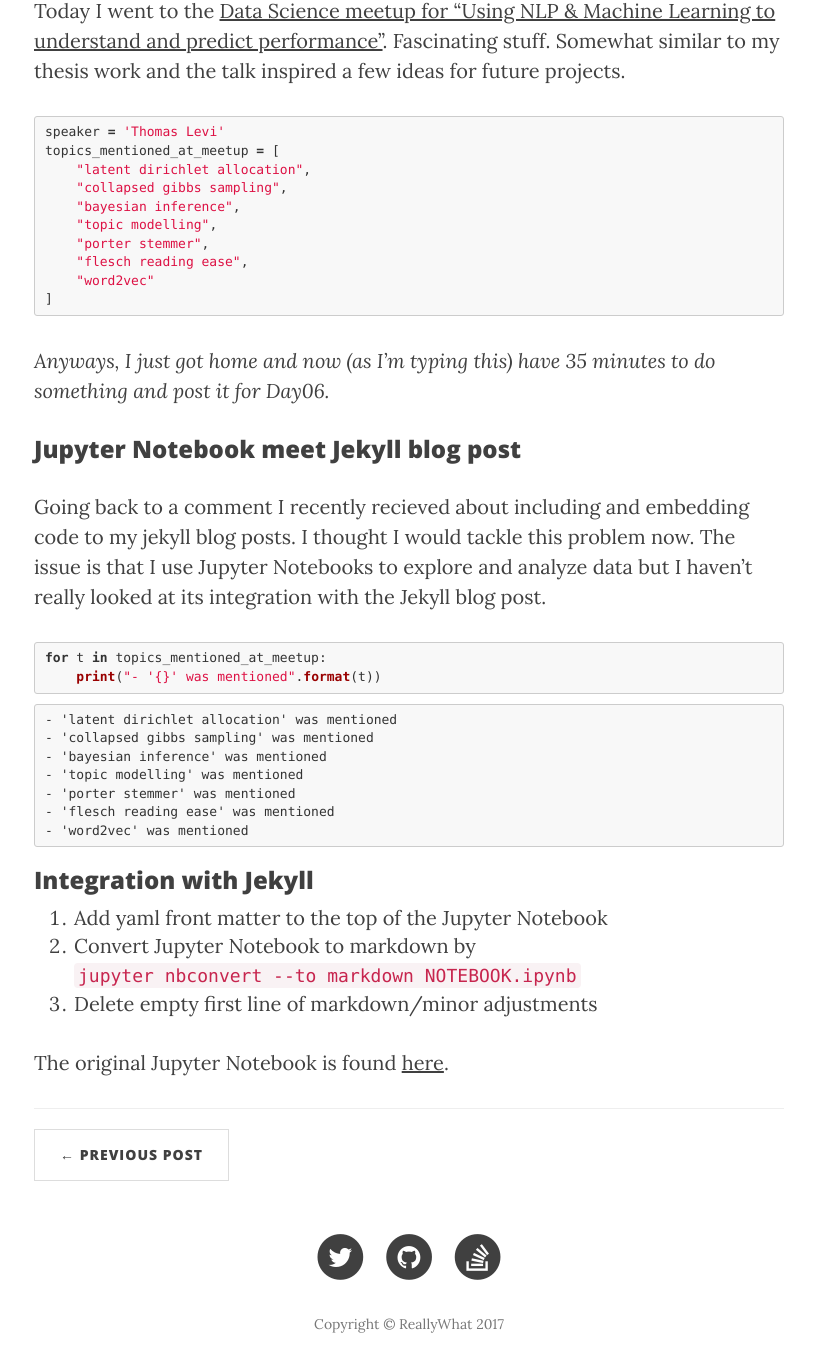
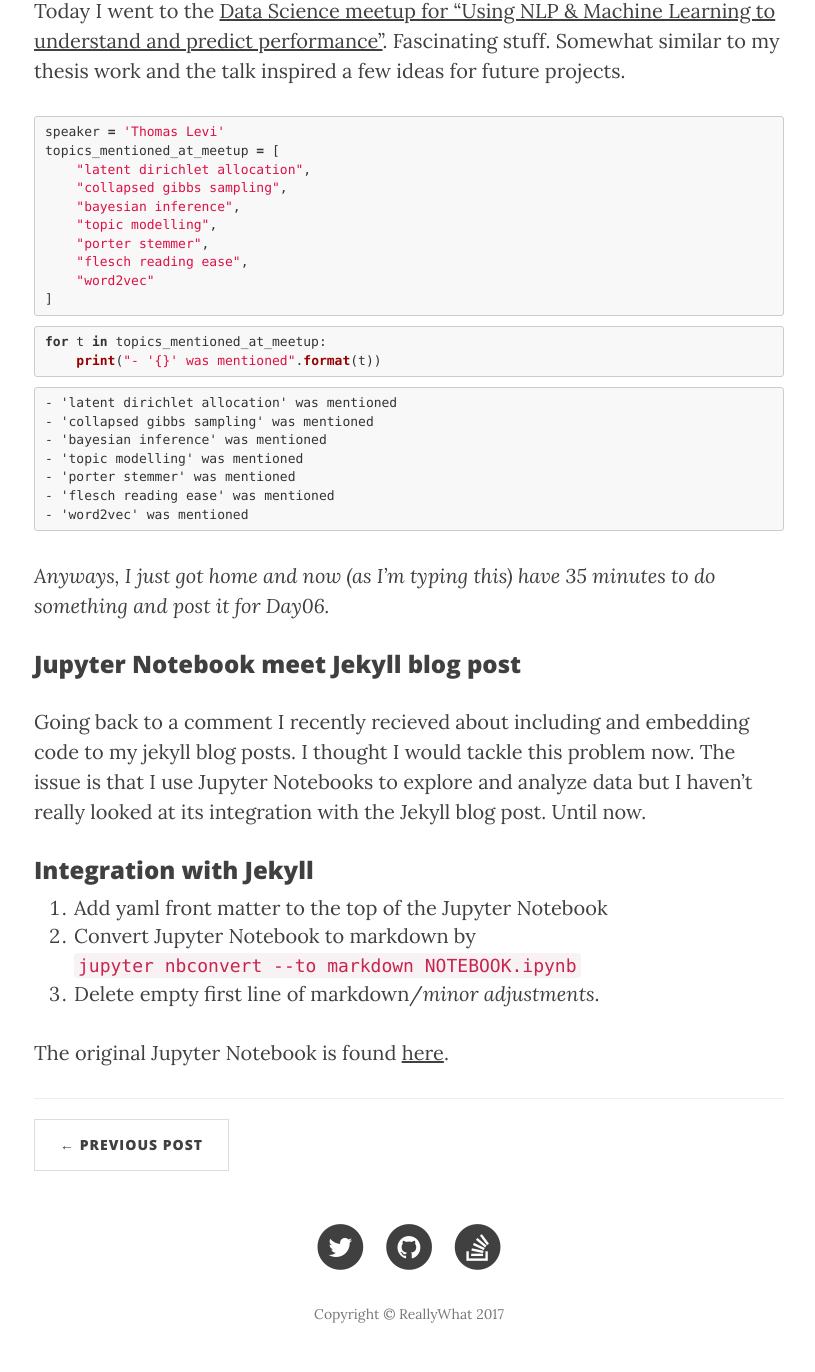
Before and after one commit to csiu/blog, a Jekyll site: the page built from _posts/2017_100daysofcode/2017-03-02-day06.md, in a window 1280 px wide and 1400 px high, scrolled down 673 px. Shown: the top 1372 px of the window, without its empty margins (231-1046 px from the left). Built offline with Jekyll 4.4.1, drawn with Linux system fonts in a browser that asks for light colours; nearby versions of some CDN libraries; some of the changed lines change nothing that is shown.

Commit message:
Make layout better

````diff
--- a/_posts/2017_100daysofcode/2017-03-02-day06.md
+++ b/_posts/2017_100daysofcode/2017-03-02-day06.md
@@ -30,13 +30,6 @@ topics_mentioned_at_meetup = [
 ]
 ```
 
-*Anyways, I just got home and now (as I'm typing this) have 35 minutes to do something and post it for Day06.*
-
-### Jupyter Notebook meet Jekyll blog post
-
-Going back to a comment I recently recieved about including and embedding code to my jekyll blog posts. I thought I would tackle this problem now. The issue is that I use Jupyter Notebooks to explore and analyze data but I haven't really looked at its integration with the Jekyll blog post.
-
-
 ```python
 for t in topics_mentioned_at_meetup:
     print("- '{}' was mentioned".format(t))
@@ -51,11 +44,17 @@ for t in topics_mentioned_at_meetup:
     - 'word2vec' was mentioned
 
 
+*Anyways, I just got home and now (as I'm typing this) have 35 minutes to do something and post it for Day06.*
+
+### Jupyter Notebook meet Jekyll blog post
+
+Going back to a comment I recently recieved about including and embedding code to my jekyll blog posts. I thought I would tackle this problem now. The issue is that I use Jupyter Notebooks to explore and analyze data but I haven't really looked at its integration with the Jekyll blog post. Until now.
+
 ### Integration with Jekyll
 
 1. Add yaml front matter to the top of the Jupyter Notebook
 2. Convert Jupyter Notebook to markdown by<br>
       `jupyter nbconvert --to markdown NOTEBOOK.ipynb`
-3. Delete empty first line of markdown/minor adjustments
+3. Delete empty first line of markdown/*minor adjustments*.
 
 The original Jupyter Notebook is found [here](https://nbviewer.jupyter.org/github/csiu/100daysofcode/blob/master/misc/2017-03-02-day06.ipynb).
````
